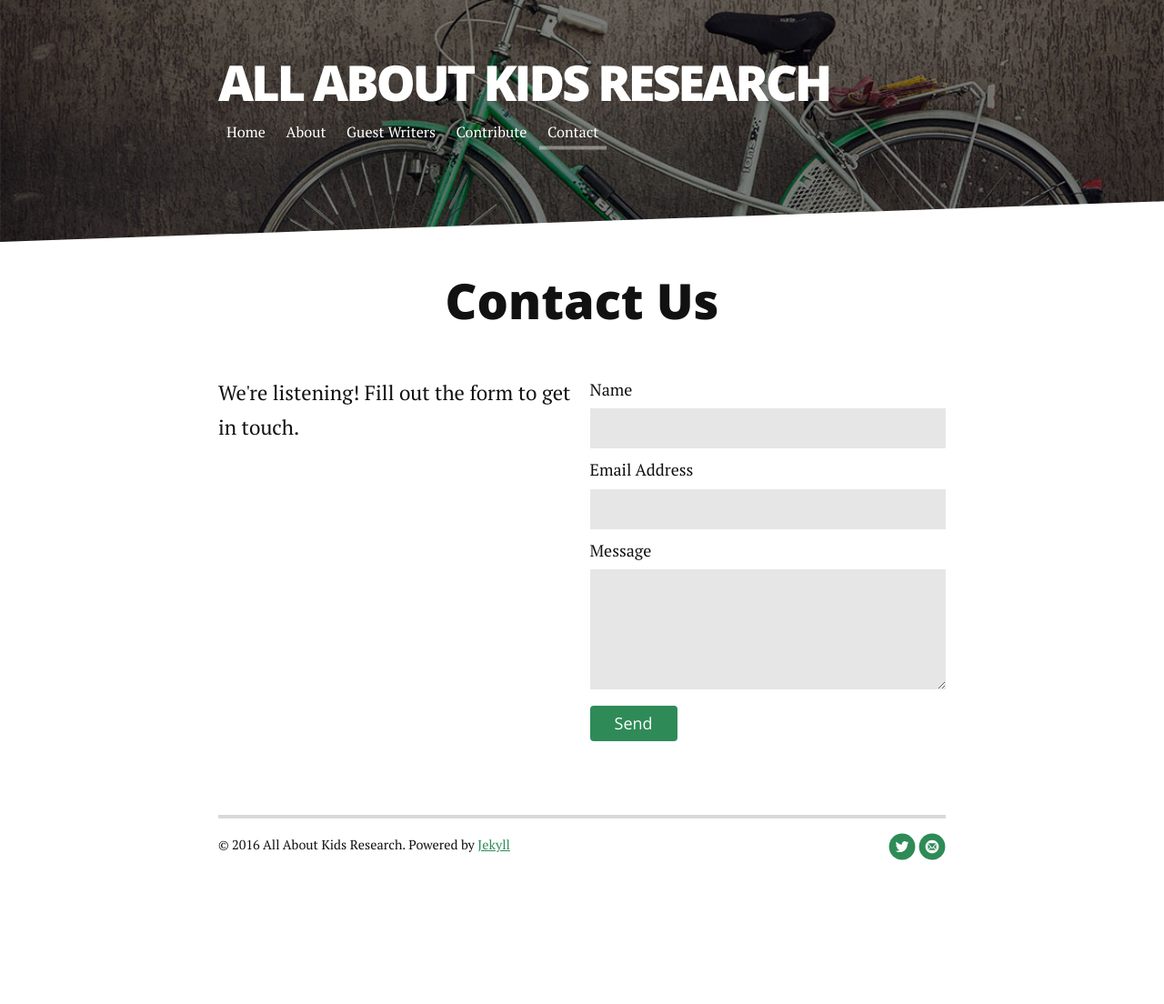
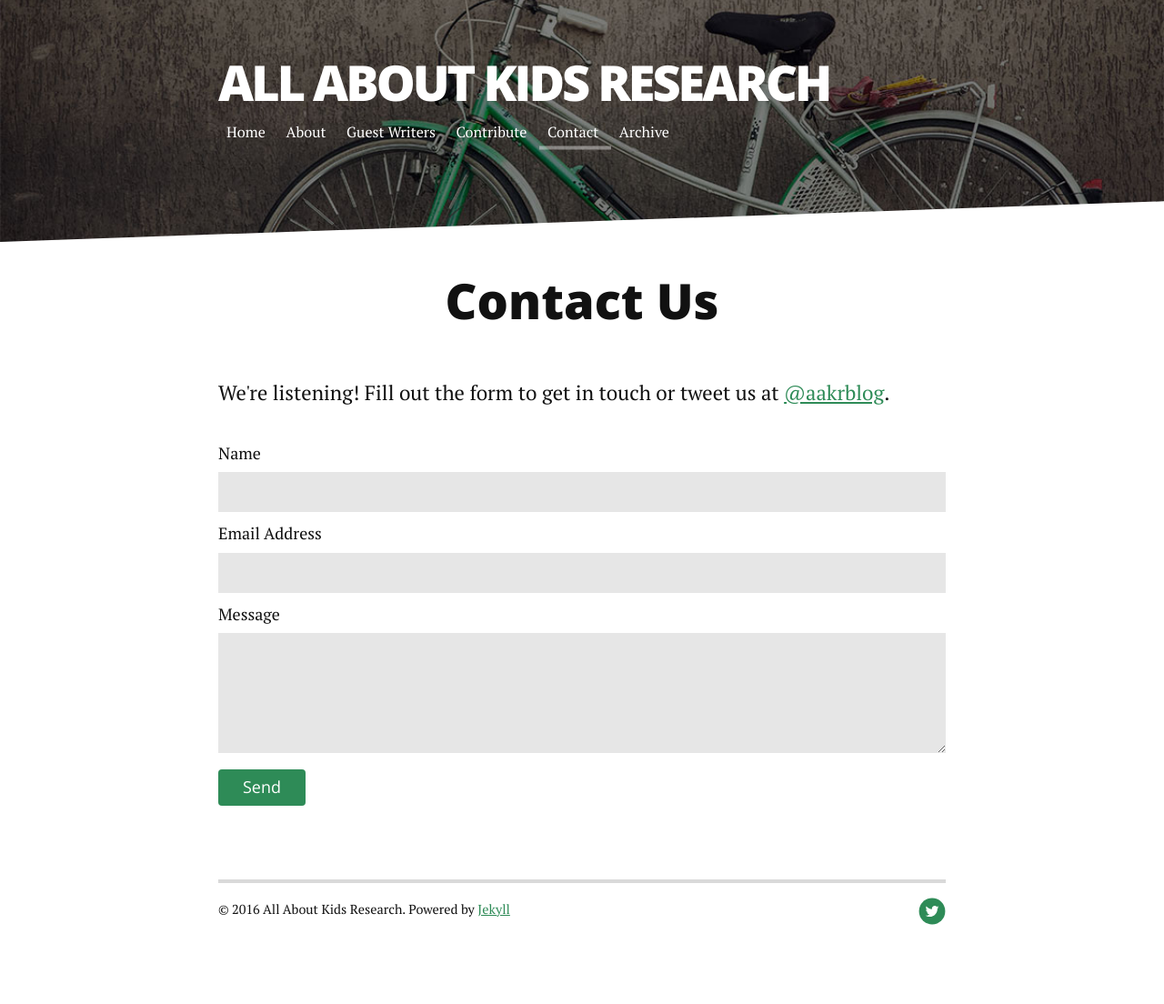
Before and after one commit to SKaakr/SKaakr.github.io, a Jekyll site: the page built from contact.md, in a window 1280 px wide. Shown: the whole page at 91% size. Built offline with Jekyll 4.4.1, drawn with Linux system fonts in a browser that asks for light colours; nearby versions of some CDN libraries; Markdown is read by kramdown in place of the engine named in the settings; before the commit the page ends 1033 px from its top, so only the background shows below that.

Commit message:
content updates

```diff
--- a/_config.yml
+++ b/_config.yml
@@ -1,7 +1,7 @@
 title: All About Kids Research
 description: sparking conversations about paediatric research
 
-url: http://SKaakr.github.com
+url: https://skaakr.github.io/
 baseurl: ""
 paginate_path: "blog/page:num/"
 permalink: blog/:title/
@@ -22,7 +22,8 @@ navigation:
    url: /contribute
  - title: Contact
    url: /contact
+ - title: Archive
+   url: /archive
 
 social:
    twitter: aakrblog
-   email: allaboutkidsresearch@gmail.com
--- a/contact.md
+++ b/contact.md
@@ -3,11 +3,9 @@ layout: default
 title: Contact All About Kids Research
 ---
 
-<div id="contact">
+<div id="posts">
   <h1 class="pageTitle">Contact Us</h1>
-  <div class="contactContent">
-    <p class="intro">We're listening! Fill out the form to get in touch.</p>
-  </div>
+    <p class="intro">We're listening! Fill out the form to get in touch or tweet us at <a href="http://twitter.com/aakrblog">@aakrblog</a>.</p>
   <form action="http://formspree.io/allaboutkidsresearch@gmail.com" method="POST">
     <label for="name">Name</label>
     <input type="text" id="name" name="name" class="full-width"><br>
```
Also changed, not shown: about.md (+5 -1 lines), archive.md (added, +23 -0 lines), contribute.md (+1 -1 lines), karolina.md (added, +29 -0 lines).
